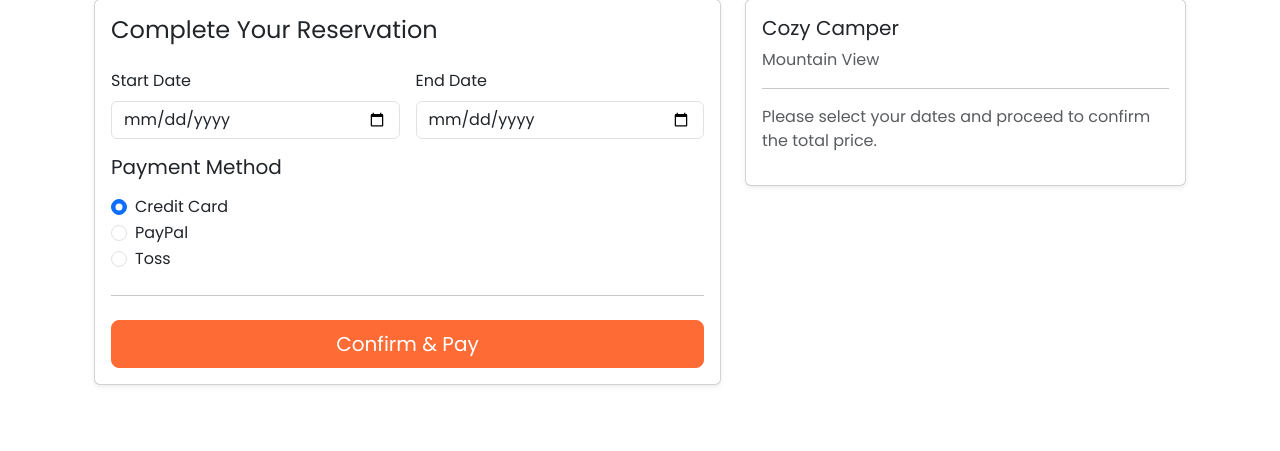
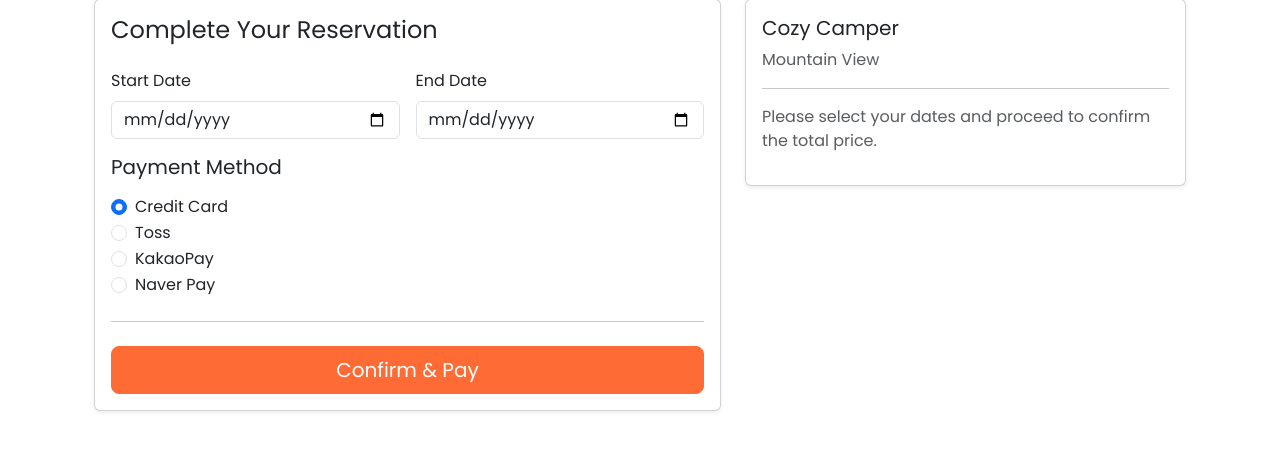
Before and after one commit to kimchunsik17/Silk_Road, a Django app: page /caravan/1/checkout/ in a window 1280 px wide. Shown: the part 210-661 px from the top of the page. Run offline with Django 5.2, Linux system fonts and the light colour scheme; a user stored in the database is signed in; data comes from the database, SQL or seed files in the repository; data that the repository does not hold is empty.

Commit message:
feat: Update payment options

```diff
--- a/templates/checkout.html
+++ b/templates/checkout.html
@@ -37,15 +37,21 @@
                             </label>
                         </div>
                         <div class="form-check">
-                            <input class="form-check-input" type="radio" name="payment_method" id="paypal" value="paypal">
-                            <label class="form-check-label" for="paypal">
-                                PayPal
+                            <input class="form-check-input" type="radio" name="payment_method" id="toss" value="toss">
+                            <label class="form-check-label" for="toss">
+                                Toss
                             </label>
                         </div>
                         <div class="form-check">
-                            <input class="form-check-input" type="radio" name="payment_method" id="toss" value="toss">
-                            <label class="form-check-label" for="toss">
-                                Toss
+                            <input class="form-check-input" type="radio" name="payment_method" id="kakaopay" value="kakaopay">
+                            <label class="form-check-label" for="kakaopay">
+                                KakaoPay
+                            </label>
+                        </div>
+                        <div class="form-check">
+                            <input class="form-check-input" type="radio" name="payment_method" id="naverpay" value="naverpay">
+                            <label class="form-check-label" for="naverpay">
+                                Naver Pay
                             </label>
                         </div>
 
@@ -82,7 +88,8 @@
     const checkoutForm = document.getElementById('checkout-form');
     checkoutForm.addEventListener('submit', function (event) {
         const selectedPaymentMethod = document.querySelector('input[name="payment_method"]:checked').value;
-        if (selectedPaymentMethod === 'toss') {
+        const disabledMethods = ['toss', 'kakaopay', 'naverpay'];
+        if (disabledMethods.includes(selectedPaymentMethod)) {
             event.preventDefault();
             alert("사이트 사정으로 현재 업데이트 중입니다.");
         }
```
